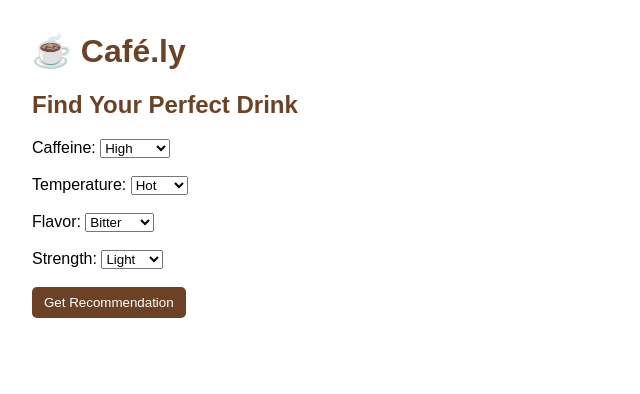
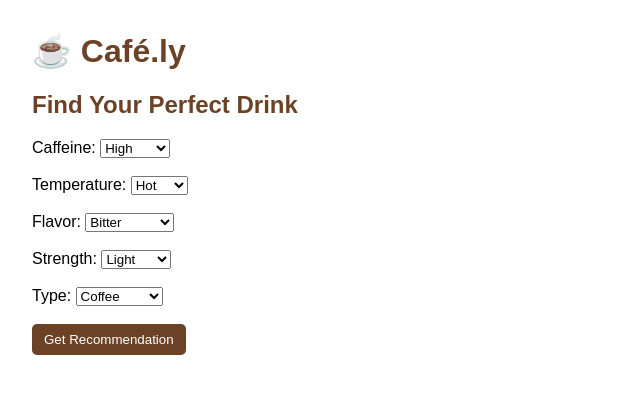
Before and after one commit to akiesque/cafe.ly, a Flask app: page / in a window 1280 px wide. Shown: the top 394 px of the page, without its empty margins (0-640 px from the left). Run offline with Flask 3, Linux system fonts and the light colour scheme.

Commit message:
Added options for more variation

```diff
--- a/drinks.csv
+++ b/drinks.csv
@@ -35,6 +35,6 @@ Butterscotch Latte,Medium,Hot,Sweet,Medium, Coffee
 Biscoff Latte,Medium,Hot,Spicy,Medium, Coffee
 Iced Pumpkin Spice Latte,Medium,Cold,Spicy,Medium, Coffee
 Iced Salted Caramel,High,Cold,Sweet,Strong, Coffee
-Chamomile Tea,None,Hot,Floral,Light, Non-coffee
-Earl Grey Tea,None,Hot,Citrusy,Light, Non-coffee
+Chamomile Tea,None,Hot,Earthy,Light, Non-coffee
+Earl Grey Tea,None,Hot,Earthy,Light, Non-coffee
 Matcha Green Tea Latte,Low,Either,Earthy,Light, Non-coffee
--- a/templates/index.html
+++ b/templates/index.html
@@ -9,17 +9,23 @@
 
   <label>Temperature:</label>
   <select name="temp">
-    <option>Hot</option><option>Iced</option><option>Either</option>
+    <option>Hot</option><option>Cold</option><option>Either</option>
   </select><br><br>
 
   <label>Flavor:</label>
   <select name="flavor">
     <option>Bitter</option><option>Sweet</option><option>Creamy</option><option>Fruity</option>
+    <option>Nutty</option><option>Chocolatey</option><option>Spicy</option>
   </select><br><br>
 
   <label>Strength:</label>
   <select name="strength">
-    <option>Light</option><option>Strong</option>
+    <option>Light</option><option>Strong</option><option>Medium</option>
+  </select><br><br>
+
+  <label>Type:</label>
+  <select name="category">
+    <option>Coffee</option><option>Non-coffee</option>
   </select><br><br>
 
   <button type="submit">Get Recommendation</button>
```
